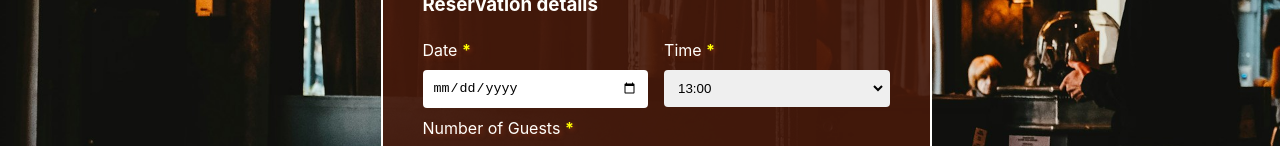
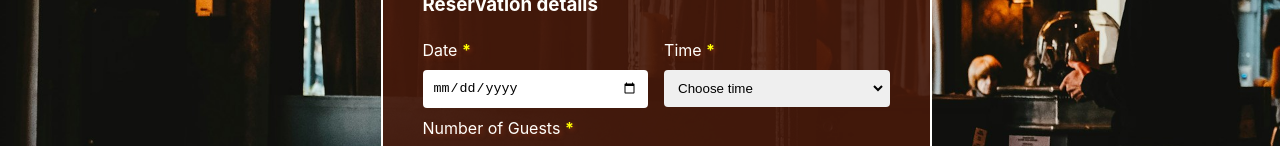
Before and after one commit to primasghar/Form, a React (Vite) app: page / in a window 1280 px wide. Shown: the part 654-800 px from the top of the page. Built offline with nearby package versions, Linux system fonts and the light colour scheme.

Commit message:
Added default option for time. Added transition style for button.

```diff
--- a/src/Form/Form.css
+++ b/src/Form/Form.css
@@ -79,6 +79,7 @@
     padding: 10px 26px;
     width: 140px;
     margin: 10px 0 30px;
+    transition: all 0.2s ease-out;
 }
 
  .inputs:hover, .optionVal:hover, #firstName:hover, #lastName:hover, #date:hover, #time:hover,
--- a/src/Form/Form.tsx
+++ b/src/Form/Form.tsx
@@ -37,6 +37,7 @@ const Form = () => {
 
                         <label htmlFor="time" className="label">Time <span className="asterisk"> * </span></label>
                         <select id="time" name="time" required>
+                            <option value="selectTime" className="timeVal">Choose time</option>
                             <option value="13:00" className="timeVal">13:00</option>
                             <option value="15:00" className="timeVal">15:00</option>
                             <option value="19:00" className="timeVal">19:00</option>
```
